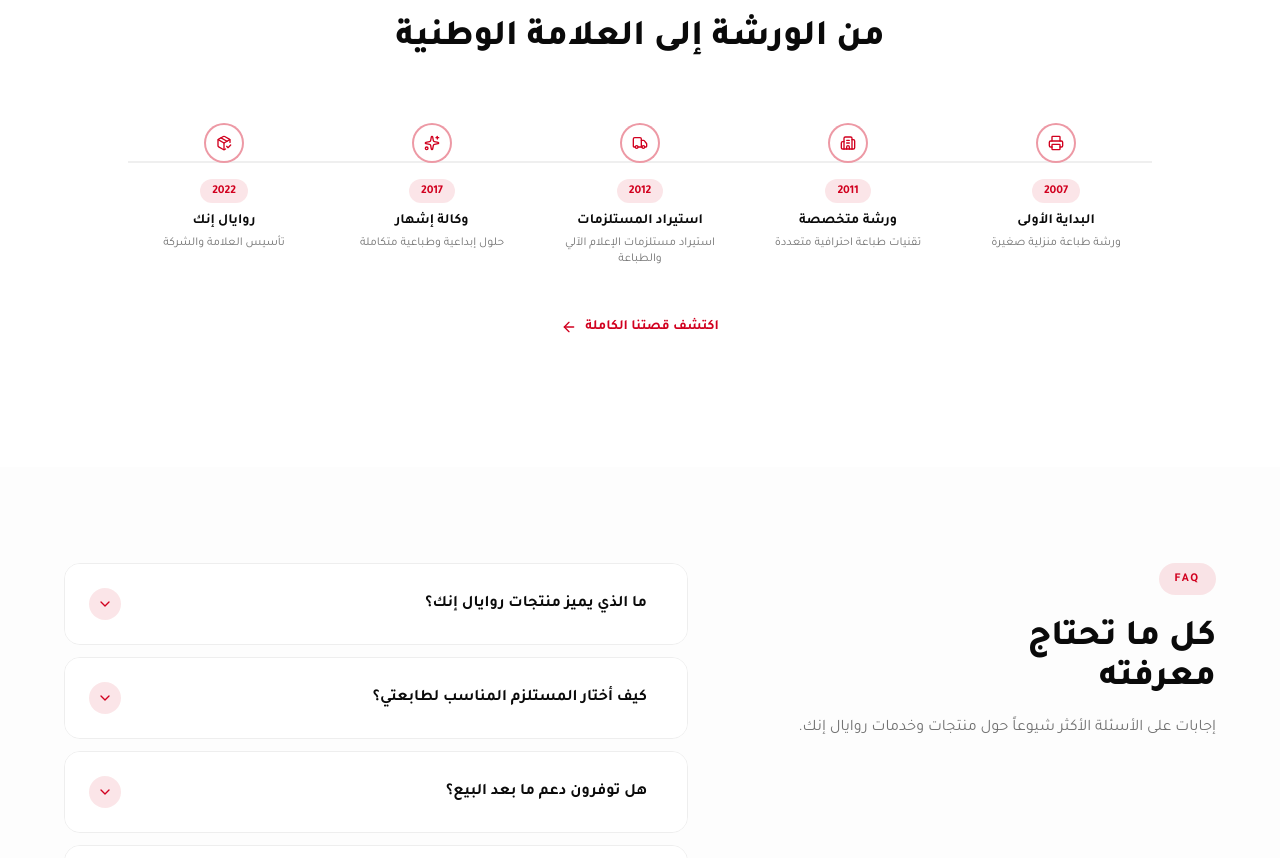
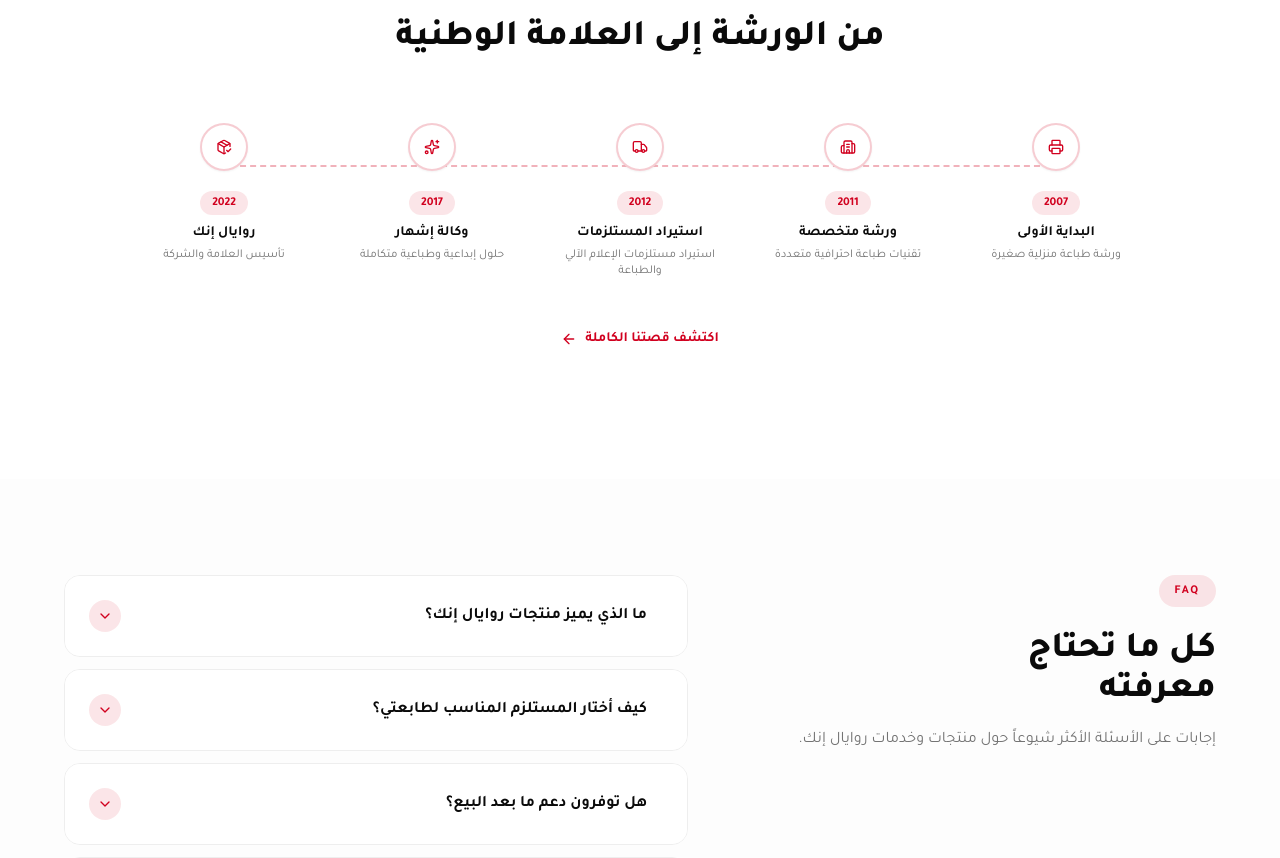
Before and after one commit to TalalD3/Royal-Ink, a Next.js app: page / in a window 1280 px wide. Shown: the part 3525-4383 px from the top of the page. Built offline with nearby package versions, Linux system fonts and the light colour scheme; a web font is replaced by a local one.

Commit message:
UI: Refine timeline layout on homepage

```diff
--- a/src/app/page.tsx
+++ b/src/app/page.tsx
@@ -612,8 +612,8 @@
 
           {/* Horizontal mini-timeline */}
           <div className="max-w-5xl mx-auto relative">
-            {/* Connection line */}
-            <div className="hidden md:block absolute top-[38px] right-0 left-0 h-[2px] bg-border/60 z-0" />
+            {/* Connection line (dashed, starts/ends exactly at the center of the first/last items) */}
+            <div className="hidden md:block absolute top-[42px] right-[10%] left-[10%] border-t-2 border-dashed border-primary/30 z-0" />
 
             <div className="grid grid-cols-2 md:grid-cols-5 gap-6 md:gap-4">
               {[
@@ -632,7 +632,7 @@
                   className="relative text-center group"
                 >
                   {/* Dot on timeline */}
-                  <div className="hidden md:flex w-10 h-10 mx-auto mb-4 rounded-full bg-background border-2 border-primary/40 items-center justify-center z-10 relative group-hover:bg-primary group-hover:border-primary group-hover:text-white text-primary transition-all duration-300">
+                  <div className="hidden md:flex w-12 h-12 mx-auto mb-5 rounded-full bg-background border-2 border-primary/20 shadow-sm items-center justify-center z-10 relative group-hover:bg-primary group-hover:border-primary group-hover:text-white group-hover:shadow-md group-hover:-translate-y-1 text-primary transition-all duration-300">
                     {item.icon}
                   </div>
                   <span className="inline-block text-xs font-bold text-primary bg-primary/10 rounded-full px-3 py-1 mb-2">
```
